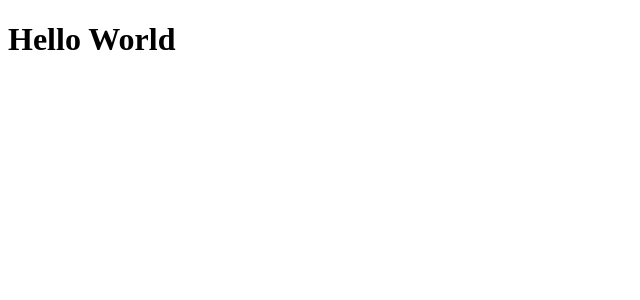
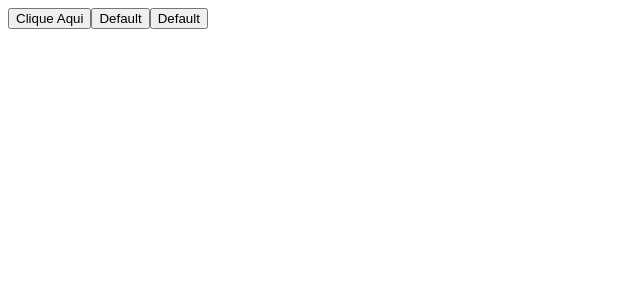
Before and after one commit to antonioRenato/NLW_ReactJS, a React (Create React App) app in the folder letmeask/: page / in a window 1280 px wide. Shown: the top 300 px of the page, without its empty margins (0-640 px from the left). Built offline with nearby package versions, Linux system fonts and the light colour scheme; the HTML template or start-up script is replaced by a standard one.

Commit message:
created button

```diff
--- a/letmeask/src/App.tsx
+++ b/letmeask/src/App.tsx
@@ -1,6 +1,12 @@
+import { Button } from "./components/Button";
+
 function App() {
   return (
-    <h1>Hello World</h1>
+    <div>
+      <Button>Clique Aqui</Button>
+      <Button />
+      <Button />
+    </div>
   );
 }
 
--- /dev/null
+++ b/letmeask/src/components/Button.tsx
@@ -0,0 +1,9 @@
+type ButtonProps = {
+  children?: string;
+}
+
+export function Button(props: ButtonProps){
+  return (
+    <button>{props.children || 'Default'}</button>
+  )
+}
```
